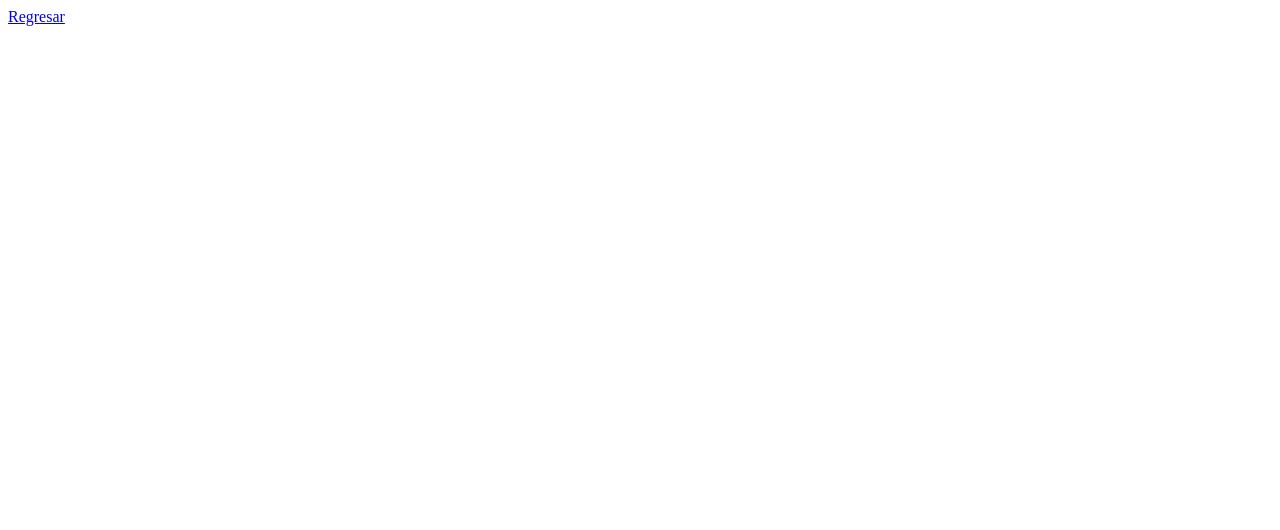
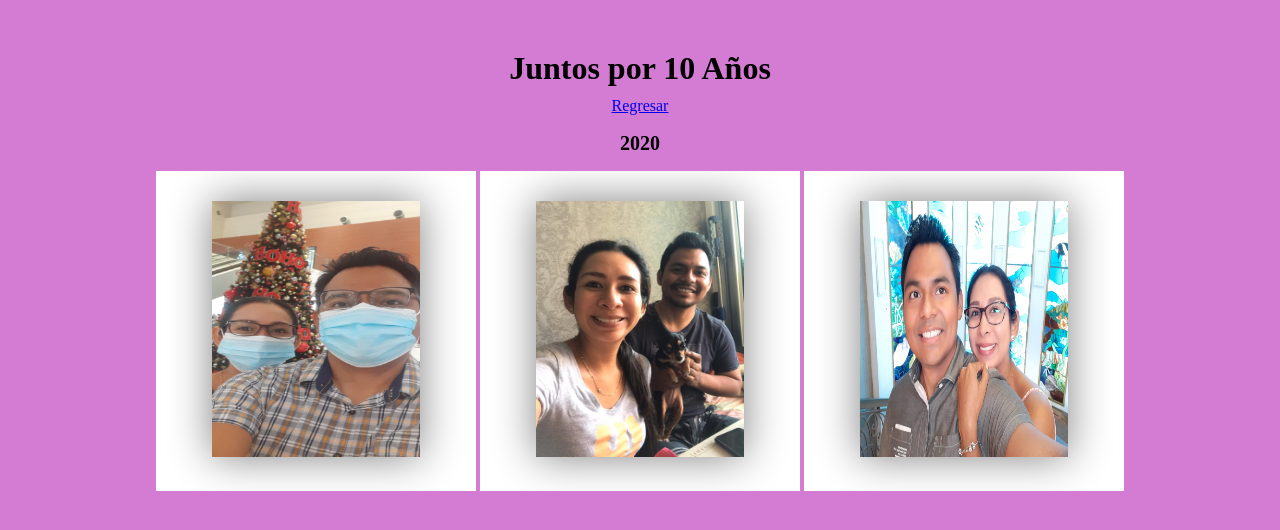
Before and after one commit to JOSEA2990/MyJ.github.io, a plain HTML site: page index2.html in a window 1280 px wide. Drawn offline with Linux system fonts and the light colour scheme.

Commit message:
Update4
Primeras Imagenes

```diff
--- a/Estilo.css
+++ b/Estilo.css
@@ -1,5 +1,6 @@
 body{
     background-color: rgb(212, 124, 212);
+    text-align: center;
 }
 
 h1{
@@ -49,3 +50,26 @@ textarea{
     max-width: 200px;
     font-family: sans-serif;
 }
+
+h2{
+    text-align: center;
+    font-size: 20px;
+}
+
+.Caja{
+    width: 40vh;
+    height: 40vh;
+    margin: 0;
+    background-color: white;
+    display:inline-block;
+    overflow: hidden;
+    justify-content: center;
+    text-align:center;
+}
+
+img{
+    width: 65%;
+    height: 80%;
+    box-shadow: 0px 0px 40px gray;
+    margin-top: 30px;
+}
--- a/index2.html
+++ b/index2.html
@@ -3,9 +3,21 @@
 <head>
     <meta charset="UTF-8">
     <meta name="viewport" content="width=device-width, initial-scale=1.0">
-    <title>Document</title>
+    <title>JYM</title>
+    <link rel="stylesheet" href="Estilo.css">
 </head>
 <body>
-    <a href="/index.html">Regresar</a>
+    <h1>Juntos por 10 Años</h1>
+    <a href="index.html">Regresar</a>
+    <h2>2020</h2>
+    <div class="Caja">
+        <img src="/JYM/IMAGENES/2020/WhatsApp Image 2025-03-21 at 12.15.53 PM (1).jpeg" alt ="Imagen 1 2020">
+    </div>
+    <div class="Caja">
+        <img src="/JYM/IMAGENES/2020/IMG-20200330-WA0013.jpg" alt ="Imagen 2 2020">
+    </div>
+    <div class="Caja">
+        <img src="/JYM/IMAGENES/2020/IMG-20200301-WA0015.jpg" alt ="Imagen 3 2020">
+    </div>
 </body>
 </html>
```
Also changed, not shown: index.html (+0 -1 lines).
